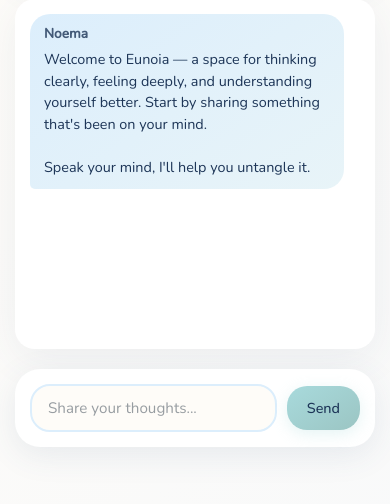
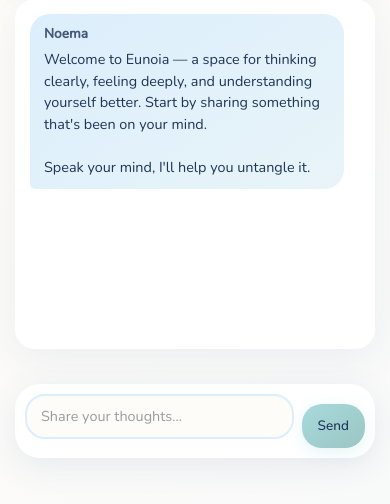
Before and after one commit to alvagarciia/eunoia, a Flask app: page / in a window 390 px wide. Shown: the part 176-680 px from the top of the page. Run offline with Flask 3, Linux system fonts and the light colour scheme; parts of the project's set-up code (start-up, migrations or seed data) failed here and were passed over.

Commit message:
fix text box into textarea

```diff
--- a/static/css/style.css
+++ b/static/css/style.css
@@ -186,16 +186,22 @@ body {
     border-radius: 25px;
     padding: 15px;
     box-shadow: 0 8px 32px rgba(61, 90, 128, 0.1);
+    margin-top: 25px; /* Extra spacing from chat box */
 }
 
 .input-container {
     display: flex;
     gap: 15px;
-    align-items: center;
+    align-items: flex-end; /* Align button to bottom of textarea */
+}
+
+.textarea-wrapper {
+    flex: 1;
+    position: relative;
 }
 
 #user-input {
-    flex: 1;
+    width: 100%;
     border: 2px solid #dceefc;
     border-radius: 20px;
     padding: 15px 20px;
@@ -205,6 +211,12 @@ body {
     background: #fefcf8;
     transition: all 0.3s ease;
     outline: none;
+    resize: none; /* Disable manual resize */
+    line-height: 1.5;
+    min-height: 52px; /* Base height for 1 line */
+    max-height: 130px; /* Max height for ~4 lines */
+    overflow-y: hidden; /* Start with no scroll */
+    box-sizing: border-box;
 }
 
 #user-input:focus {
@@ -218,6 +230,11 @@ body {
     opacity: 0.7;
 }
 
+/* When textarea reaches max height, enable scrolling */
+#user-input.scrollable {
+    overflow-y: auto;
+}
+
 .send-button {
     background: linear-gradient(145deg, #a8dadc, #9bc5c3);
     border: none;
@@ -229,6 +246,10 @@ body {
     cursor: pointer;
     transition: all 0.3s ease;
     box-shadow: 0 4px 15px rgba(168, 218, 220, 0.3);
+    min-height: 52px; /* Match textarea base height */
+    display: flex;
+    align-items: center;
+    justify-content: center;
 }
 
 .send-button:hover {
@@ -315,6 +336,11 @@ body {
         padding: 12px 16px;
     }
 
+    .chat-form {
+        margin-top: 20px;
+        padding: 12px;
+    }
+
     .input-container {
         gap: 10px;
     }
@@ -322,11 +348,14 @@ body {
     #user-input {
         padding: 12px 16px;
         font-size: 0.95rem;
+        min-height: 48px;
+        max-height: 120px; /* Slightly smaller on mobile */
     }
 
     .send-button {
         padding: 12px 20px;
         font-size: 0.9rem;
+        min-height: 48px;
     }
 }
 
@@ -345,4 +374,26 @@ body {
         padding: 10px 14px;
         font-size: 0.9rem;
     }
+
+    .chat-form {
+        margin-top: 15px;
+        padding: 10px;
+    }
+
+    .input-container {
+        gap: 8px;
+    }
+
+    #user-input {
+        padding: 10px 14px;
+        font-size: 0.9rem;
+        min-height: 44px;
+        max-height: 110px;
+    }
+
+    .send-button {
+        padding: 10px 16px;
+        font-size: 0.85rem;
+        min-height: 44px;
+    }
 }
--- a/static/js/chat.js
+++ b/static/js/chat.js
@@ -8,11 +8,44 @@ function scroll() {
     box.scrollTop = box.scrollHeight;
 }
 
+// Auto-resize textarea functionality
+function autoResizeTextarea() {
+    // Reset height to calculate new height
+    input.style.height = 'auto';
+
+    // Calculate the new height
+    const newHeight = Math.min(input.scrollHeight, 130); // Max height 130px (~4 lines)
+    input.style.height = newHeight + 'px';
+
+    // Add scrollable class if content exceeds max height
+    if (input.scrollHeight > 130) {
+        input.classList.add('scrollable');
+    } else {
+        input.classList.remove('scrollable');
+    }
+}
+
+// Auto-resize on input
+input.addEventListener('input', autoResizeTextarea);
+
+// Handle Enter key (send on Enter, new line on Shift+Enter)
+input.addEventListener('keydown', (e) => {
+    if (e.key === 'Enter' && !e.shiftKey) {
+        e.preventDefault();
+        form.dispatchEvent(new Event('submit'));
+    }
+});
+
+// Reset textarea height after sending message
+function resetTextarea() {
+    input.style.height = 'auto';
+    input.classList.remove('scrollable');
+}
 
 form.addEventListener("submit", async (e) => {
     e.preventDefault();
-    const message = input.value;
-    if (!message.trim()) return;
+    const message = input.value.trim();
+    if (!message) return;
 
     // Add user message with bubble styling
     const userMessage = document.createElement('div');
@@ -20,11 +53,12 @@ form.addEventListener("submit", async (e) => {
     userMessage.innerHTML = `
         <div class="message-bubble user-bubble">
             <div class="message-sender">You</div>
-            ${message}
+            ${message.replace(/\n/g, '<br>')}
         </div>
     `;
     box_top.append(userMessage);
     input.value = "";
+    resetTextarea(); // Reset textarea height
     box.scrollTop = box.scrollHeight;
 
     // Show typing indicator
--- a/templates/chat.html
+++ b/templates/chat.html
@@ -42,7 +42,9 @@
 
         <form id="chat-form" class="chat-form">
             <div class="input-container">
-                <input type="text" id="user-input" placeholder="Share your thoughts..." autocomplete="off"/>
+                <div class="textarea-wrapper">
+                    <textarea id="user-input" placeholder="Share your thoughts..." rows="1"></textarea>
+                </div>
                 <button type="submit" class="send-button">
                     <span>Send</span>
                 </button>
```
